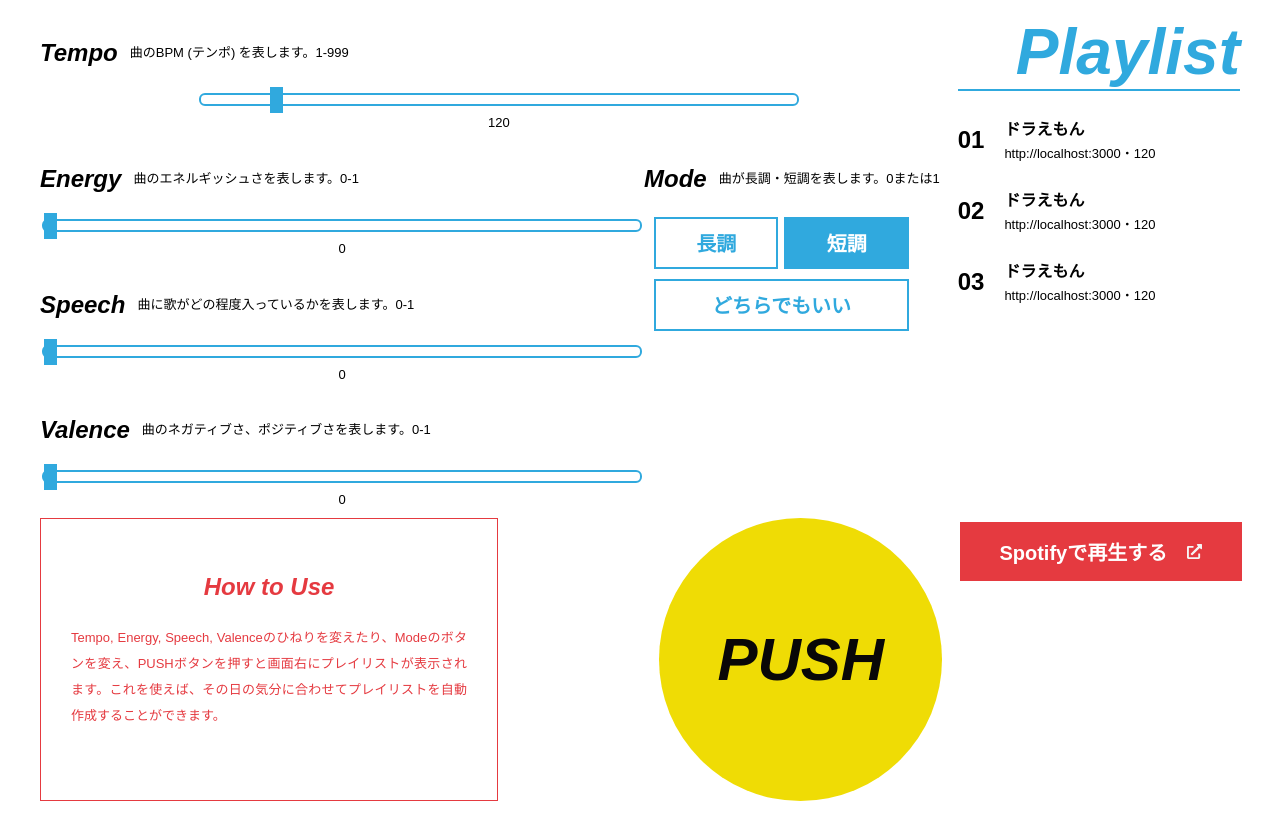
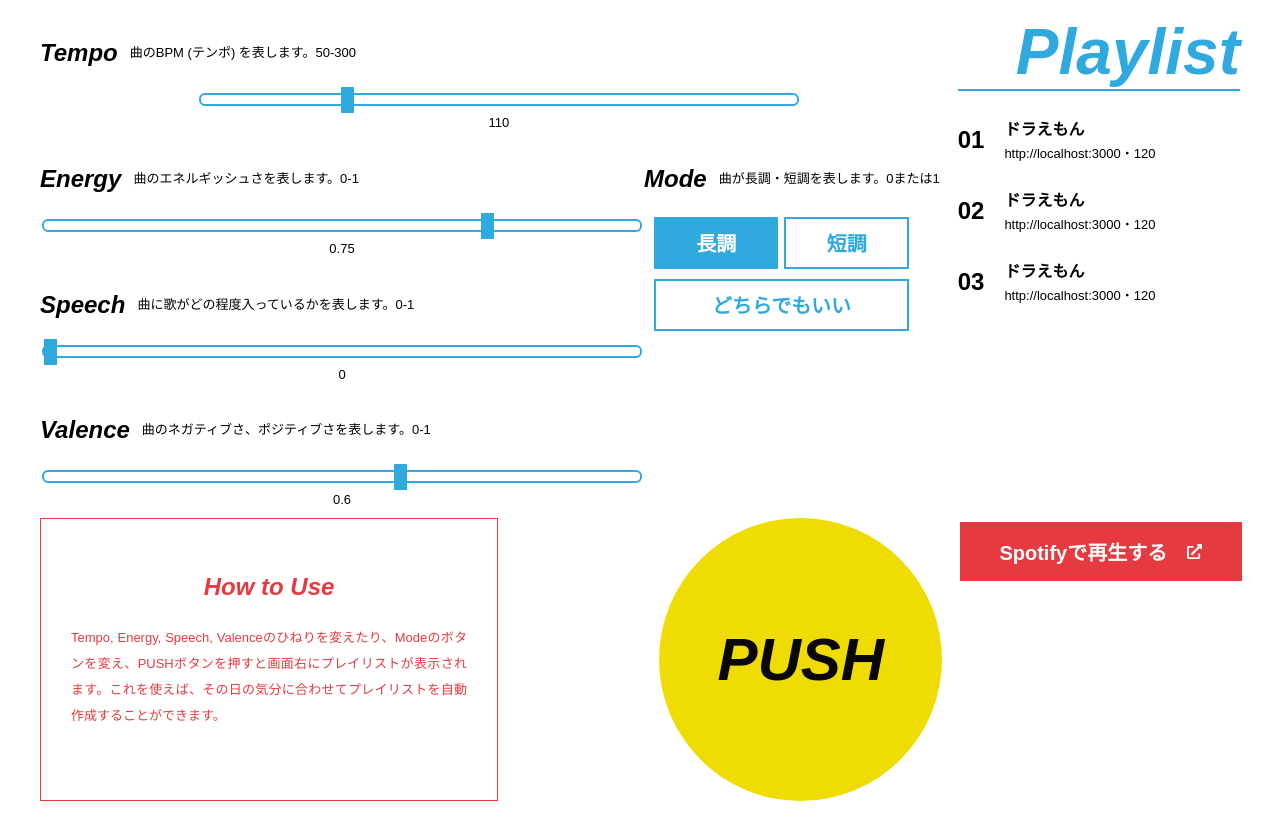
Before and after one commit to ut-code/music-app, a React (Vite) app in the folder frontend/: page / in a window 1280 px wide. Built offline with nearby package versions, Linux system fonts and the light colour scheme.

Commit message:
change the tempo range and initial positions

```diff
--- a/frontend/src/App.tsx
+++ b/frontend/src/App.tsx
@@ -8,11 +8,11 @@ import Slider from "./components/Slider/Slider.tsx"
 import OpenSpotifyButton from "./components/OpenSpotifyButton/OpenSpotifyButton.tsx"
 
 export default function App() {
-  const [TempoValue, setTempoState] = useState<number>(120)
-  const [EnergyValue, setEnergyState] = useState<number>(0)
+  const [TempoValue, setTempoState] = useState<number>(110)
+  const [EnergyValue, setEnergyState] = useState<number>(0.75)
   const [SpeechValue, setSpeechState] = useState<number>(0)
-  const [ValenceValue, setValenceState] = useState<number>(0)
-  const [ModeValue, setModeState] = useState<number>(0)
+  const [ValenceValue, setValenceState] = useState<number>(0.6)
+  const [ModeValue, setModeState] = useState<number>(1)
   const [ErrValue] = useState<number>(0.1)
 
   const [SongsValue] = useState<SongData[]>([
@@ -41,10 +41,10 @@ export default function App() {
             name="Tempo"
             value={TempoValue}
             onChange={setTempoState}
-            min={1}
-            max={999}
+            min={50}
+            max={300}
             step={1}
-            description="曲のBPM (テンポ) を表します。1-999"
+            description="曲のBPM (テンポ) を表します。50-300"
           />
         </div>
         <div className="energy">
```
